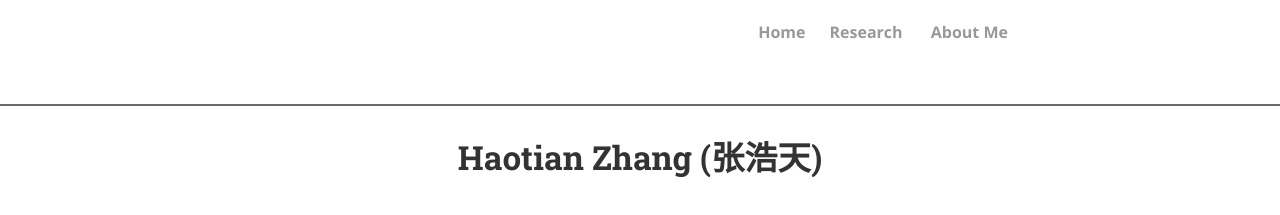
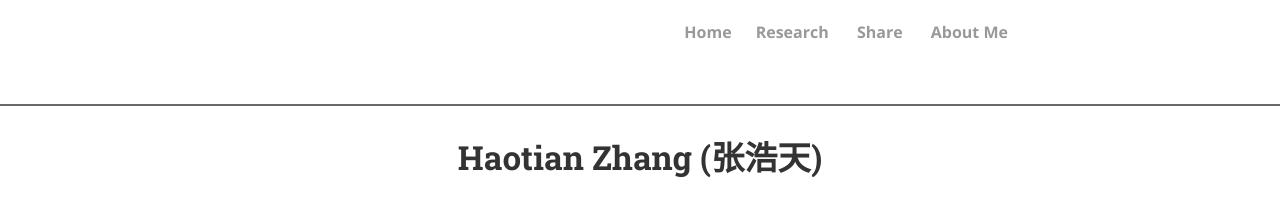
Before and after one commit to sosweetzhang/sosweetzhang.github.io, a Jekyll site: the page built from index.html, in a window 1280 px wide. Shown: the top 215 px of the page. Built offline with Jekyll 4.4.1, drawn with Linux system fonts in a browser that asks for light colours; nearby versions of some CDN libraries; the list of posts is cut into pages by our own code; comment, search, counter and statistics services are not loaded; a style sheet for code colours, icons or effects is not loaded.

Commit message:
Update header.html

```diff
--- a/_includes/header.html
+++ b/_includes/header.html
@@ -7,6 +7,7 @@
       <ul id="js-navigation-menu" class="navigation-menu show">
       <li class="nav-link"><a href="{{ site.baseurl }}/" class="logo"><strong>Home</strong></a>
       <li class="nav-link"><a href="https://sosweetzhang.github.io/research"><strong>Research</strong></a>
+      <li class="nav-link"><a href="https://sosweetzhang.github.io/share"><strong>Share</strong></a>
       <li class="nav-link"><a href="https://sosweetzhang.github.io/about"><strong>About Me</strong></a>
       </ul>
     </nav>
```
